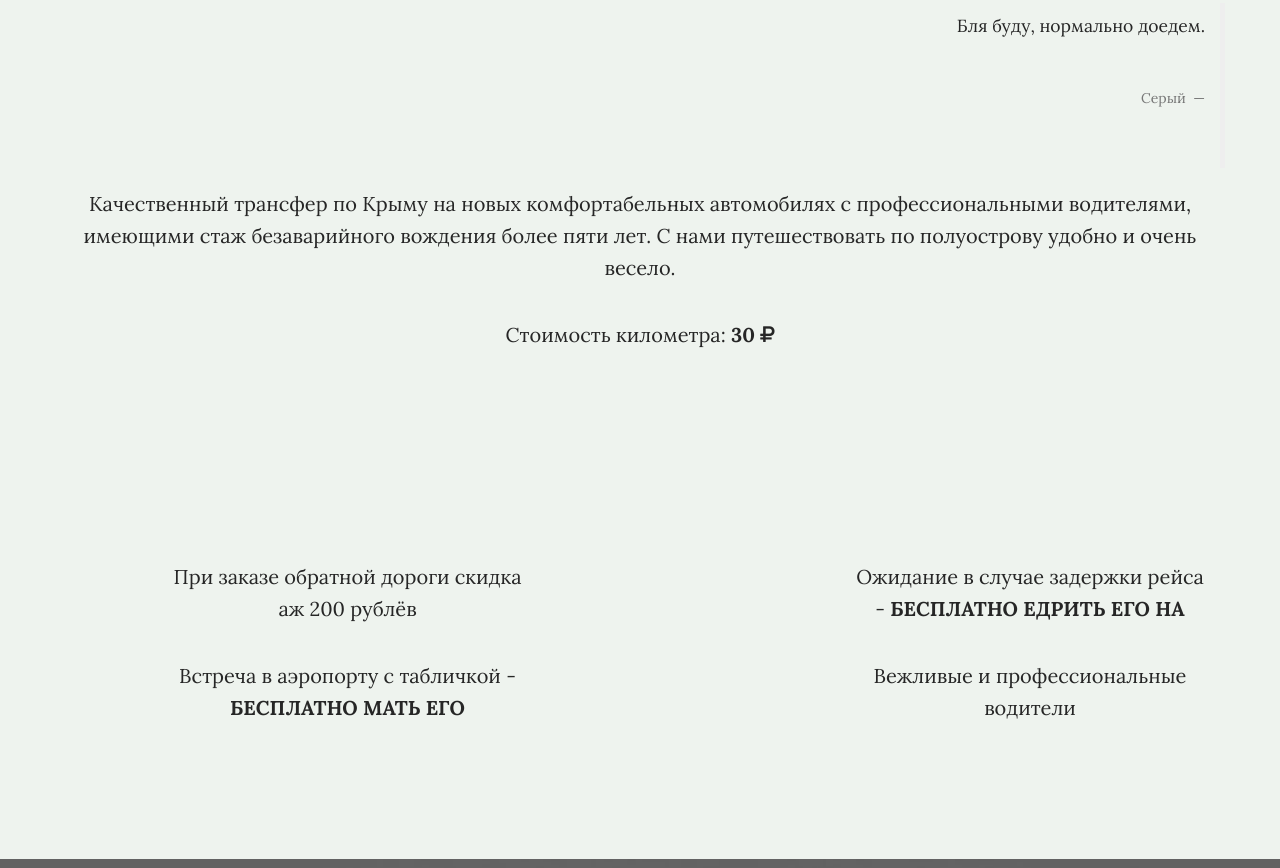
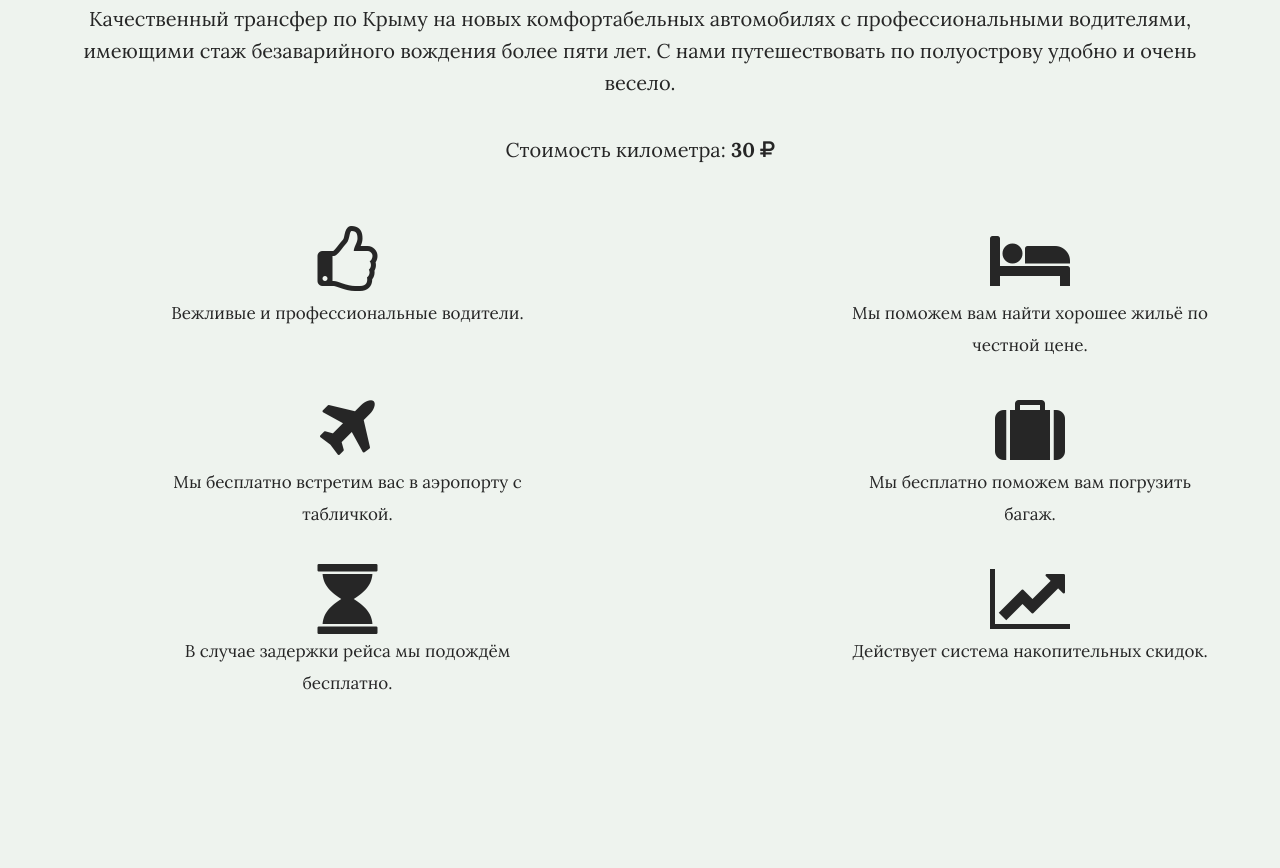
Before and after one commit to Moonfenix/moonfenix.github.io, a plain HTML site: page index.html in a window 1280 px wide. Shown: the part 972-1840 px from the top of the page. After the commit the page ends 1805 px from the top, so only its background shows below. Drawn offline with Linux system fonts and the light colour scheme; some packages are replaced by stand-ins of ours.

Commit message:
Two columns with icons.

```diff
--- a/index.html
+++ b/index.html
@@ -18,7 +18,7 @@
 		<link href="css/grayscale.css" rel="stylesheet">
 
 		<!-- Custom Fonts -->
-		<link href="font-awesome/css/font-awesome.min.css" rel="stylesheet" type="text/css">
+		<link rel="stylesheet" href="https://maxcdn.bootstrapcdn.com/font-awesome/4.5.0/css/font-awesome.min.css">
 		<link href="http://fonts.googleapis.com/css?family=Lora:400,700,400italic,700italic" rel="stylesheet" type="text/css">
 		<link href="http://fonts.googleapis.com/css?family=Montserrat:400,700" rel="stylesheet" type="text/css">
 
@@ -93,12 +93,6 @@
 
 			<div class="row">
 				<div="col-sm-12">
-					<blockquote class="blockquote-reverse">
-						Бля буду, нормально доедем.
-						<footer>
-							Серый
-						</footer>
-					</blockquote>
 					<p>
 						Качественный трансфер по Крыму на новых комфортабельных автомобилях с профессиональными водителями, имеющими стаж безаварийного вождения более пяти лет. С нами путешествовать по полуострову удобно и очень весело.
 					</p>
@@ -107,28 +101,53 @@
 					<p>
 				</div>
 			</div>
-			<div class="row" style="padding-top:175px;">
+			<div class="row" style="padding-top:25px;">
 				<div class="col-sm-4 col-sm-offset-1">
+					<i class="fa fa-thumbs-o-up fa-5x "></i>
 					<p>
-						При заказе обратной дороги скидка аж 200 рублёв
-					</p>
-					<p>
-						Встреча в аэропорту с табличкой - <b>БЕСПЛАТНО МАТЬ ЕГО</b>
+						<small>Вежливые и профессиональные водители.</small>
 					</p>
 				</div>
 				<div class="col-sm-4 col-sm-offset-3">
+					<i class="fa fa-bed fa-5x"></i>
 					<p>
-						Ожидание в случае задержки рейса - <b>БЕСПЛАТНО ЕДРИТЬ ЕГО НА</b>
-					</p>
-					<p>
-						Вежливые и профессиональные водители
+						<small>Мы поможем вам найти хорошее жильё по честной цене.</small>
 					</p>
 				</div>
 			</div>
+			<div class="row">
+				<div class="col-sm-4 col-sm-offset-1">
+					<i class="fa fa-plane fa-5x"></i>
+					<p>
+						<small>Мы бесплатно встретим вас в аэропорту с табличкой.</small>
+					</p>
+				</div>
+				<div class="col-sm-4 col-sm-offset-3">
+					<i class="fa fa-suitcase fa-5x"></i>
+					<p>
+						<small>Мы бесплатно поможем вам погрузить багаж.</small>
+					</p>
+				</div>
+			</div>
+			<div class="row">
+				<div class="col-sm-4 col-sm-offset-1">
+					<i class="fa fa-hourglass fa-5x"></i>
+					<p>
+						<small>В случае задержки рейса мы подождём бесплатно.</small>
+					</p>
+				</div>
+				<div class="col-sm-4 col-sm-offset-3">
+					<i class="fa fa-line-chart fa-5x"></i>
+					<p>
+						<small>Действует система накопительных скидок.</small>
+					</p>
+				</div>
+			</div>
+
 		</section>
 
 		<!-- Download Section -->
-		<section id="download" class="content-section text-center">
+		<!-- <section id="download" class="content-section text-center">
 			<div class="download-section">
 				<div class="container">
 					<div class="col-lg-8 col-lg-offset-2">
@@ -140,10 +159,10 @@
 					</div>
 				</div>
 			</div>
-		</section>
+		</section> -->
 
 		<!-- Contact Section -->
-		<section id="contact" class="container content-section text-center">
+		<!-- <section id="contact" class="container content-section text-center">
 			<div class="row">
 				<div class="col-lg-8 col-lg-offset-2">
 					<h2>Contact Start Bootstrap</h2>
@@ -166,18 +185,18 @@
 					</ul>
 				</div>
 			</div>
-		</section>
+		</section> -->
 
 		<!-- Map Section -->
-		<div id="map"></div>
+		<!-- <div id="map"></div> -->
 
 		<!-- Footer -->
 		<footer>
-			<div class="container text-center">
+			<!-- <div class="container text-center">
 				<p>
 					Copyright &copy; Your Website 2014
 				</p>
-			</div>
+			</div> -->
 		</footer>
 
 		<!-- jQuery -->
```
